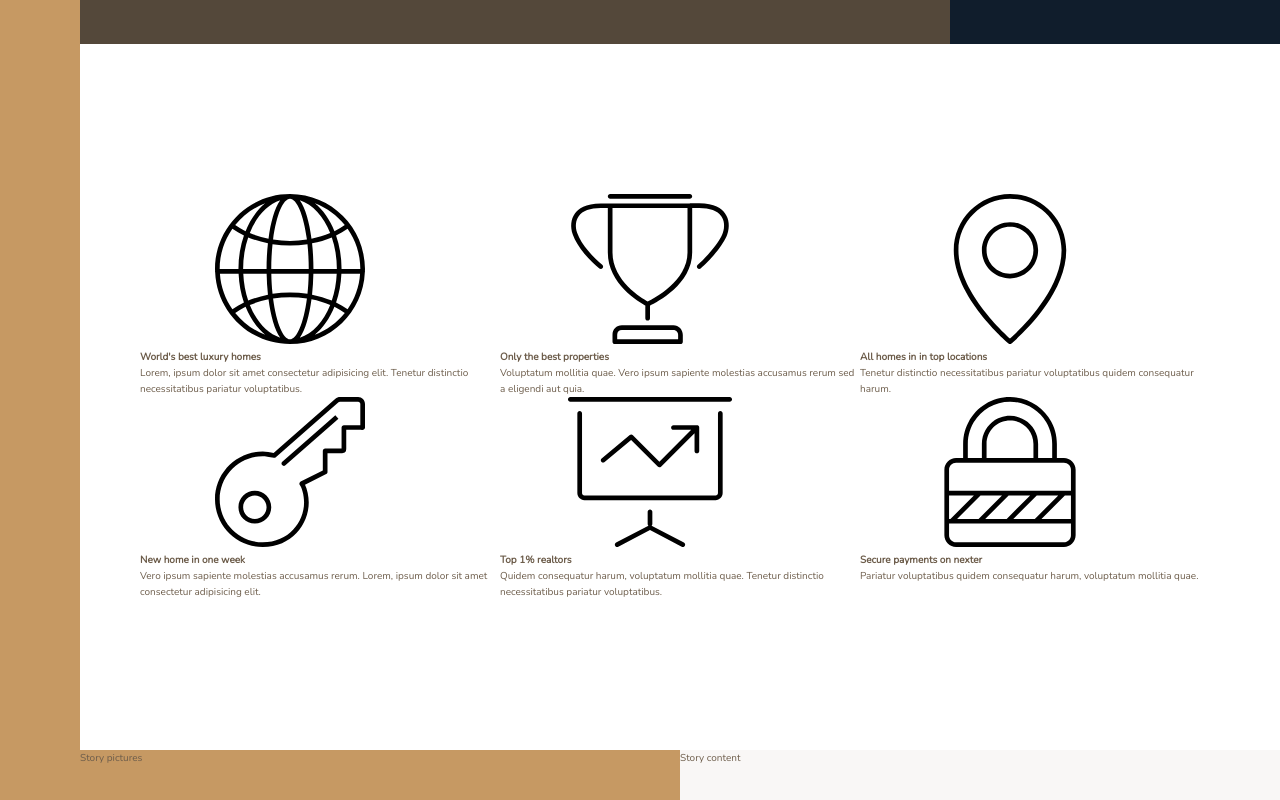
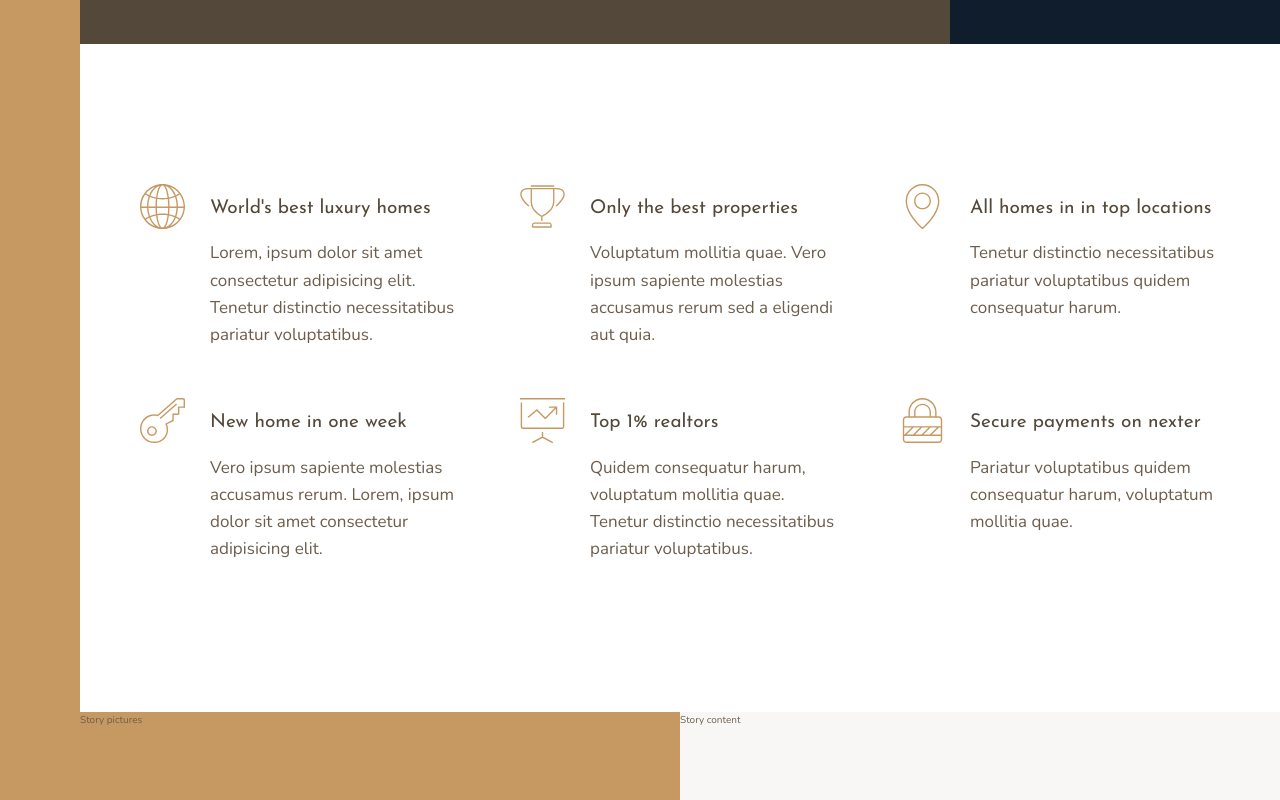
Before and after one commit to Saurabh7064/Nexter, a website: page index.html in a window 1280 px wide. Shown: the part 596-1396 px from the top of the page. Drawn offline with nearby package versions, Linux system fonts and the light colour scheme.

Commit message:
109. Features section part 2 Grid inside a grid, used this instead of flex box to reduce complexity

```diff
--- a/sass/_features.scss
+++ b/sass/_features.scss
@@ -1,8 +1,29 @@
 .features {
     grid-column: center-start / center-end;
+    margin: 15rem 0;
+    display: grid;
+    //grid-template-columns: repeat(3, 1fr);
+    grid-template-columns: repeat(auto-fit, minmax(25rem, 1fr)); // CSS grid instead of flex box ,it's grid  inside a grid
+    grid-gap: 6rem;
+    align-items: start;
+}
 
-    margin: 15rem 0;
+.feature {
 
     display: grid;
-    grid-template-columns: repeat(3, 1fr);
+    grid-template-columns: min-content 1fr;
+    grid-row-gap: 1.5rem;
+    grid-column-gap: 2.5rem;
+
+    &__icon {
+        fill: $color-primary;
+        width: 4.5rem;
+        height: 4.5rem;
+        grid-row: 1 / span 2; //using this instead of 1 / -1 because there are no explicit rows
+        transform: translateY(-1rem);
+    }
+
+    &__text {
+        font-size: 1.7rem;
+    }
 }
--- a/sass/_typography.scss
+++ b/sass/_typography.scss
@@ -0,0 +1,25 @@
+%heading {
+    font-family: $font-display;
+    font-weight: 400;
+}
+
+.heading-1 {
+    @extend %heading;
+}
+
+.heading-2 {
+    @extend %heading;
+}
+
+.heading-3 {
+    @extend %heading;
+}
+
+.heading-4 {
+    @extend %heading;
+    font-size: 1.9rem;
+
+    &--light { color: $color-grey-light-1; }
+    &--dark { color: $color-grey-dark-1; }
+
+}
```
Also changed, not shown: css/style.css.
